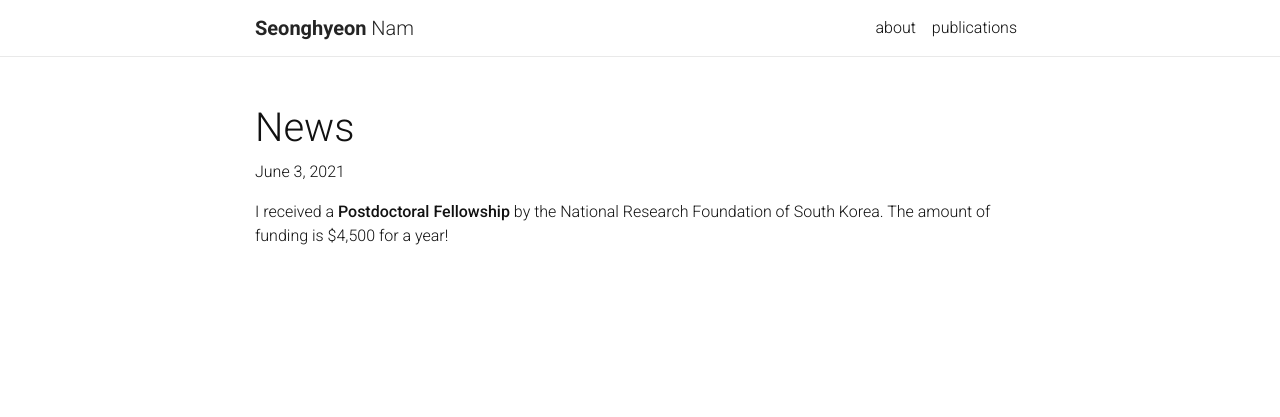
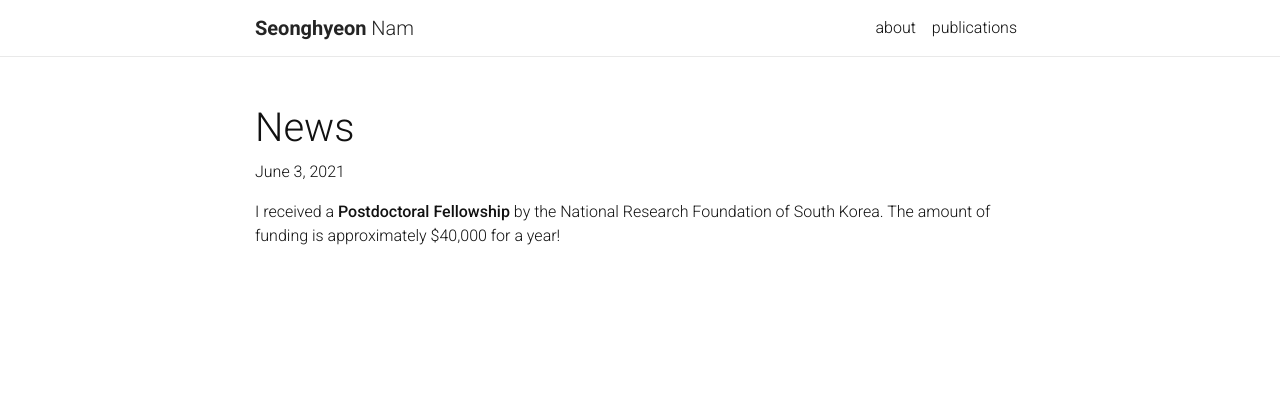
Before and after one commit to woozzu/woozzu.github.io, a Jekyll site: the page built from _news/2021-06-03-news.markdown, in a window 1280 px wide. Shown: the top 417 px of the page. Built offline with Jekyll 4.4.1, drawn with Linux system fonts in a browser that asks for light colours; nearby versions of some CDN libraries; a style sheet for code colours, icons or effects is not loaded.

Commit message:
change news

```diff
--- a/_news/2021-06-03-news.markdown
+++ b/_news/2021-06-03-news.markdown
@@ -3,4 +3,4 @@ layout: post
 date:   2021-06-03
 inline: true
 ---
-I received a **Postdoctoral Fellowship** by the National Research Foundation of South Korea. The amount of funding is \$4,500 for a year!
+I received a **Postdoctoral Fellowship** by the National Research Foundation of South Korea. The amount of funding is approximately \$40,000 for a year!
```
